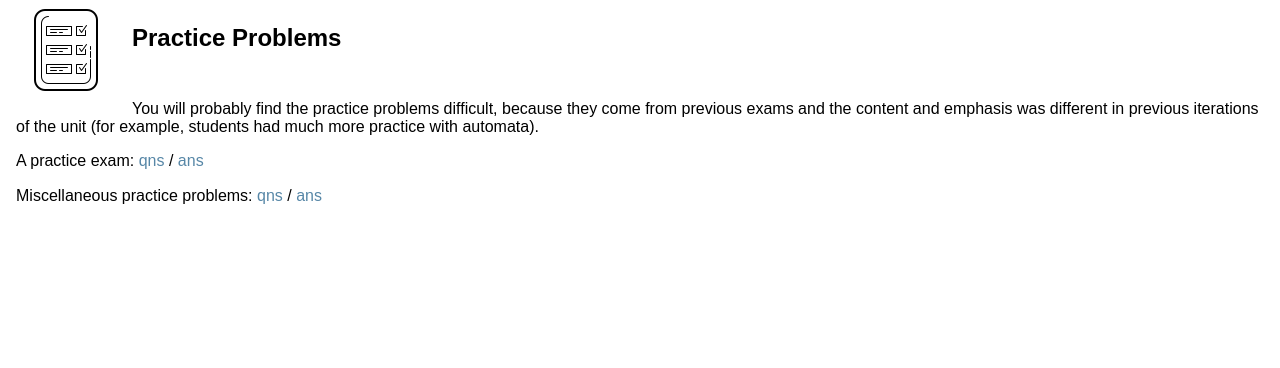
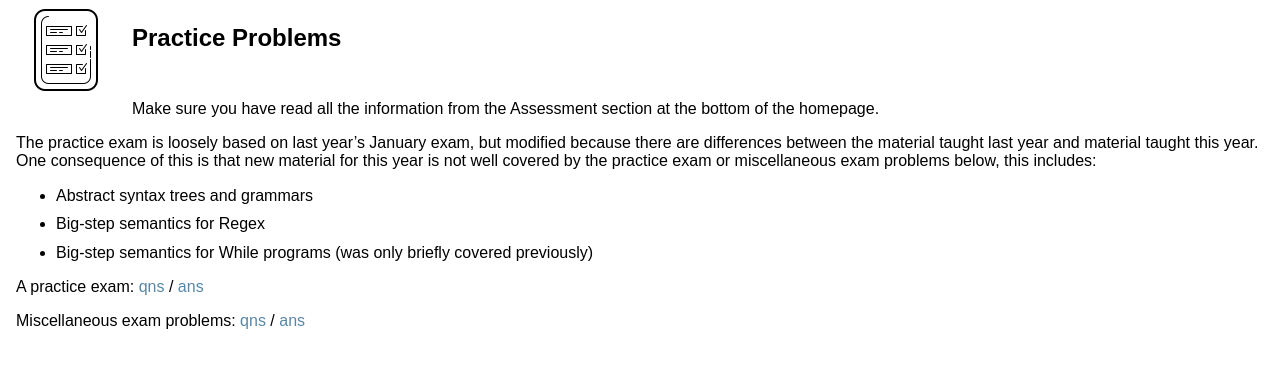
Before and after one commit to uob-coms20007/webpages, a Jekyll site: the page built from papers.md, in a window 1280 px wide. Shown: the top 368 px of the page. Built offline with Jekyll 4.4.1, drawn with Linux system fonts in a browser that asks for light colours; nearby versions of some CDN libraries.

Commit message:
update practice

```diff
--- a/papers.md
+++ b/papers.md
@@ -5,10 +5,18 @@ title: papers
 
 <img class="icon" src="assets/icons8-report-card-100.png"/>
 <h2>Practice Problems</h2>
-You will probably find the practice problems difficult, because they come from previous exams and the content and emphasis was different in previous iterations of the unit (for example, students had much more practice with automata).
+
+Make sure you have read all the information from the Assessment section at the bottom of the homepage.
+
+The practice exam is loosely based on last year's January exam, but modified because there are differences between the material taught last year and material taught this year.  One consequence of this is that new material for this year is not well covered by the practice exam or miscellaneous exam problems below, this includes:
+
+* Abstract syntax trees and grammars
+* Big-step semantics for Regex
+* Big-step semantics for While programs (was only briefly covered previously)
+
 <p>
   A practice exam: <a href="papers/exam.pdf" target="_blank">qns</a> / <a href="papers/exam-answers.pdf" target="_blank">ans</a>
 </p>
 <p>
-  Miscellaneous practice problems: <a href="questions/sheet12.pdf" target="_blank">qns</a> / <a href="answers/sheet12.pdf" target="_blank">ans</a>
+  Miscellaneous exam problems: <a href="questions/sheet13.pdf" target="_blank">qns</a> / <a href="answers/sheet13.pdf" target="_blank">ans</a>
 </p>
```
